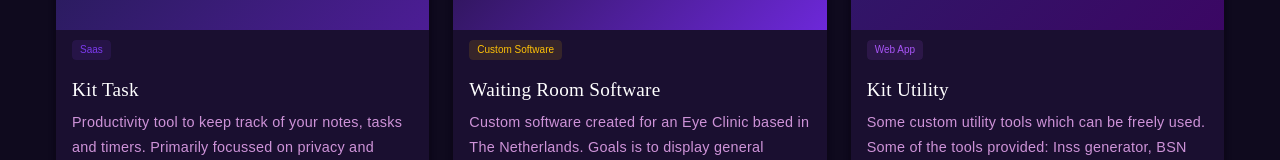
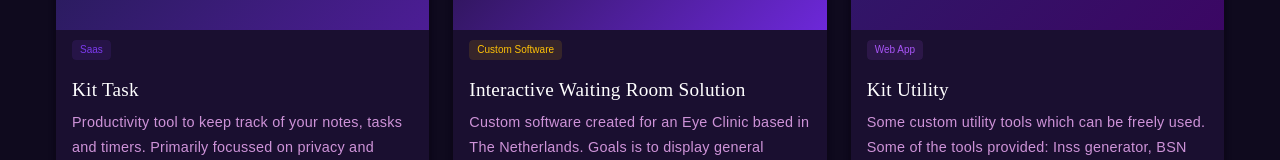
Before and after one commit to Purple-Cat-Software/website, a Vue app: page / in a window 1280 px wide. Shown: the part 1940-2100 px from the top of the page. Built offline with nearby package versions, Linux system fonts and the light colour scheme; a small style sheet from the web is missing.

Commit message:
#0 - General updates

```diff
--- a/src/components/Projects.vue
+++ b/src/components/Projects.vue
@@ -12,7 +12,7 @@ const projects = [
   },
   {
     id: 2,
-    name: 'Waiting Room Software',
+    name: 'Interactive Waiting Room Solution',
     tag: 'Custom Software',
     tagColor: 'amber',
     emoji: '📺',
```
Also changed, not shown: package.json (+13 -13 lines).
